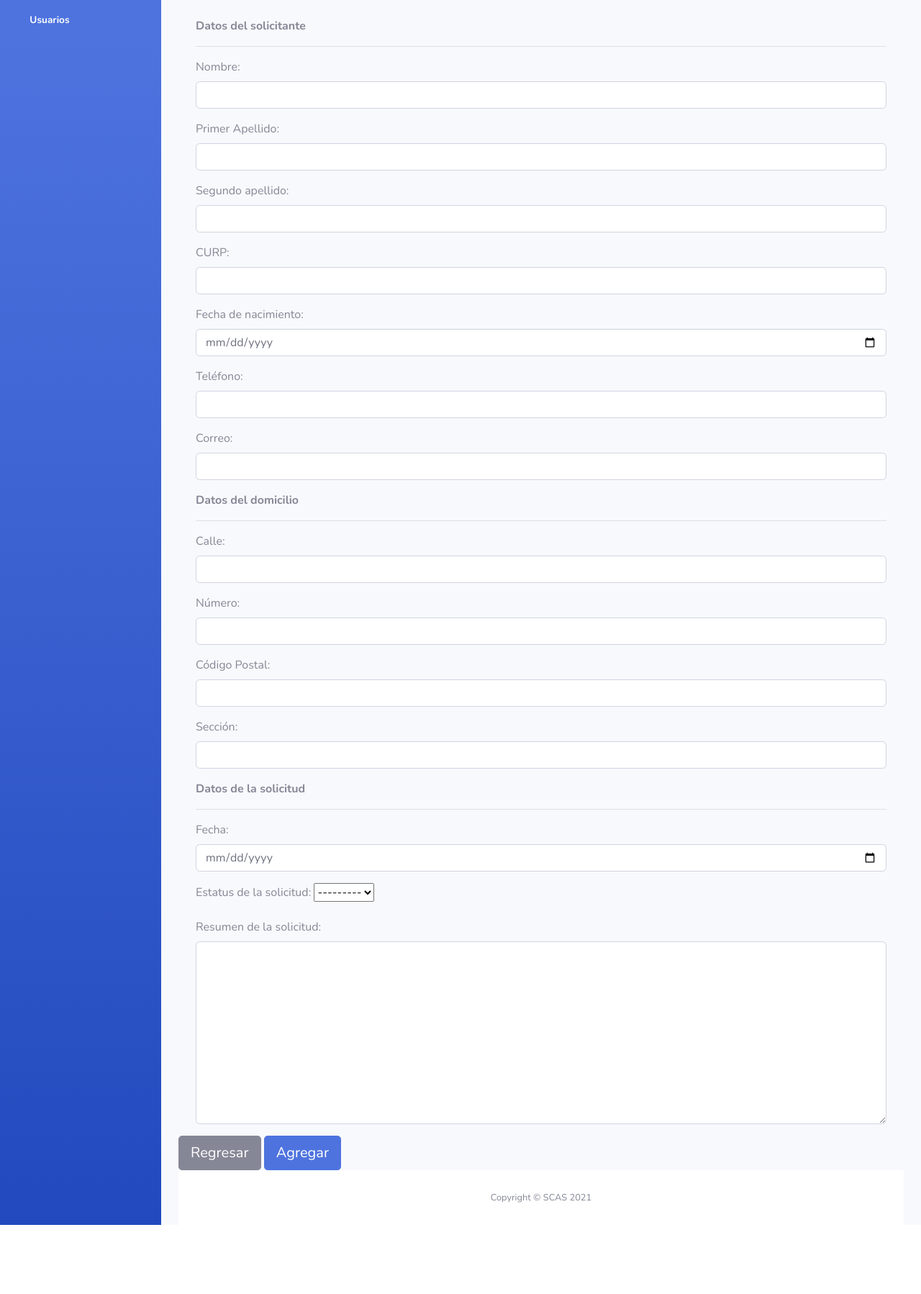
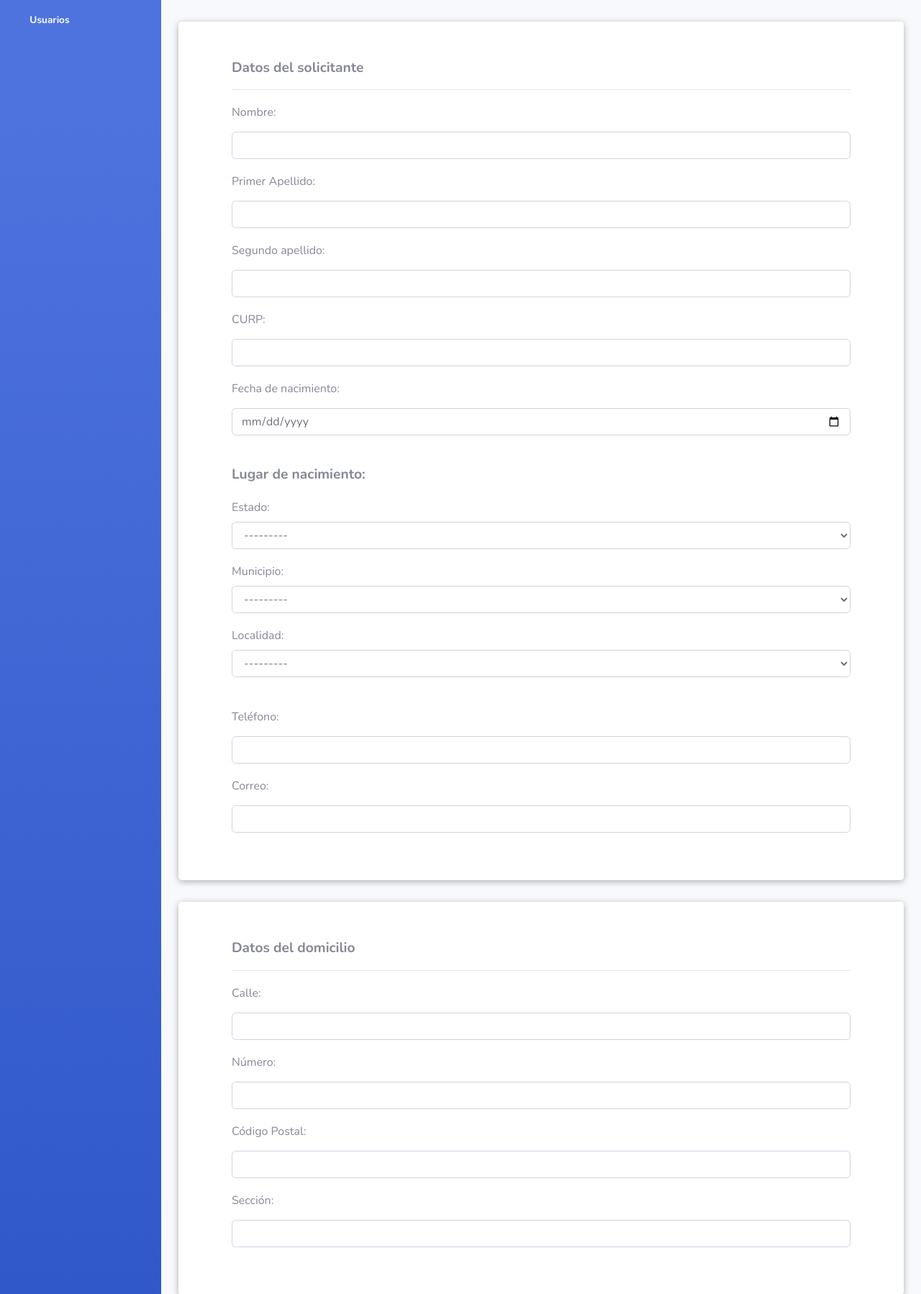
Before and after one commit to juanca1499/scas, a Django app: page /solicitudes/nueva in a window 1280 px wide. Shown: the part 128-1926 px from the top of the page at 72% size. Before the commit the page ends 1830 px from the top, so only its background shows below. Run offline with Django 3.2, Linux system fonts and the light colour scheme; a user stored in the database is signed in; data that the repository does not hold is empty; parts of the project's set-up code (start-up, migrations or seed data) failed here and were passed over; some libraries are stand-ins or nearby versions; some web fonts are replaced.

Commit message:
Se modificó el modelo, formulario y las vistas de la app de solicitudes

```diff
--- a/solicitudes/forms.py
+++ b/solicitudes/forms.py
@@ -9,13 +9,13 @@ class DateInput(forms.DateInput):
 class SolicitudForm(forms.ModelForm):
     fecha = forms.DateField(label='Fecha',
                             widget=DateInput(
-                                format='%Y-%m-%d',
+                                format='%dd-%mm-%Y',
                                 attrs={'class': 'form-control'}),
                             required=False)
 
     fecha_nacimiento = forms.DateField(label='Fecha de nacimiento',
                                        widget=DateInput(
-                                           format='%Y-%m-%d',
+                                           format='%dd-%mm-%Y',
                                            attrs={'class': 'form-control'}),
                                        required=False)
 
@@ -39,9 +39,9 @@ class SolicitudForm(forms.ModelForm):
             'curp': forms.TextInput(attrs={'class': 'form-control'}),
             'correo': forms.TextInput(attrs={'class': 'form-control'}),
             'resumen': forms.Textarea(attrs={'class': 'form-control'}),
-            'estado':forms.Select(attrs={'class':'form-select'}),
-            'municipio':forms.Select(attrs={'class':'form-select'}),
-            'localidad':forms.Select(attrs={'class':'form-select'}),
-            'estatus':forms.Select(attrs={'class':'form-select'}),
+            'estado':forms.Select(attrs={'class':'form-control', 'placeholder':'Estado'}),
+            'municipio':forms.Select(attrs={'class':'form-control', 'placeholder':'Municipio'}),
+            'localidad':forms.Select(attrs={'class':'form-control', 'placeholder':'Localidad'}),
+            'estatus':forms.Select(attrs={'class':'form-control', 'placeholder':'Estatus'}),
             'usuario':forms.HiddenInput(attrs={'class':'form-control'})
         }
--- a/solicitudes/templates/solicitudes/solicitud_form.html
+++ b/solicitudes/templates/solicitudes/solicitud_form.html
@@ -1,4 +1,9 @@
 {% extends 'base.html' %}
+{% load static %}
+
+{% block css %}
+    <link rel="stylesheet" href="{% static 'css/formulario.css' %}">
+{% endblock %}
 
 {% block headertitle %}
     {{etiqueta}} solicitud
@@ -15,6 +20,7 @@
 
     <form method="POST">
         {% csrf_token %}
+        {{form.usuario}}
         <section>
             <div class="container">
                 <p style="display: inline;"><b>Datos del solicitante</b></p>
@@ -45,6 +51,24 @@
                         {{form.fecha_nacimiento.label_tag}}
                         {{form.fecha_nacimiento}}
                     </p>
+                    <br>
+                    <p><b>Lugar de nacimiento:</b></p>
+                    <p>
+                        {{form.estado.errors}}
+                        {{form.estado.label_tag}}
+                        {{form.estado}}
+                    </p>
+                    <p>
+                        {{form.municipio.errors}}
+                        {{form.municipio.label_tag}}
+                        {{form.municipio}}
+                    </p>
+                    <p>
+                        {{form.localidad.errors}}
+                        {{form.localidad.label_tag}}
+                        {{form.localidad}}
+                    </p>
+                    <br>
                     <p>
                         {{form.telefono.errors}}
                         {{form.telefono.label_tag}}
--- a/solicitudes/views.py
+++ b/solicitudes/views.py
@@ -1,18 +1,34 @@
 from django.views.generic import ListView, DetailView
 from django.views.generic.edit import CreateView, UpdateView
+from django.shortcuts import render, get_object_or_404, redirect
 from django.urls import reverse_lazy
 from django.contrib import messages
 from django.contrib.messages.views import SuccessMessageMixin
 from django.contrib.auth.mixins import LoginRequiredMixin
 
 from .models import Solicitud
+from usuarios.models import Usuario
 from .forms import SolicitudForm
 
 
-class ListaSolicitud(ListView):
+class ListaSolicitud(LoginRequiredMixin,ListView):
     model = Solicitud
     context_object_name = 'solicitudes'
 
+    def get(self,request,*args,**kwargs):
+        user = request.user
+        if user.is_superuser == 1:
+            return super().get(request,*args,**kwargs)
+        # Se obtiene el usuario logueado
+        usuario = get_object_or_404(Usuario,username=request.user.username)
+        # Es capturista, se muestran solamente las solicitudes que el usuario ha registrado
+        lista_solicitudes = Solicitud.objects.filter(usuario=usuario.id)
+        # Se obtiene asigna el context_object_name definido
+        self.object_list = self.get_queryset()
+        # Se agregan las solicitudes filtradas a la lista de variables a pasar al template
+        context = self.get_context_data()
+        context['solicitudes'] = lista_solicitudes
+        return self.render_to_response(context)
 
 class NuevaSolicitud(LoginRequiredMixin, CreateView):
     model = Solicitud
@@ -25,6 +41,10 @@ class NuevaSolicitud(LoginRequiredMixin, CreateView):
         return super(NuevaSolicitud, self).form_invalid(form)
 
     def form_valid(self, form):
+        self.solicitud = form.save(commit=False)
+        usuario = get_object_or_404(Usuario,username=self.request.user.username)
+        self.solicitud.usuario = usuario
+        self.solicitud.save()
         messages.success(self.request, 'Solicitud guardada exitosamente.')
         return super(NuevaSolicitud, self).form_valid(form)
 
```
Also changed, not shown: solicitudes/templates/solicitudes/solicitud_detail.html (+7 -0 lines).
